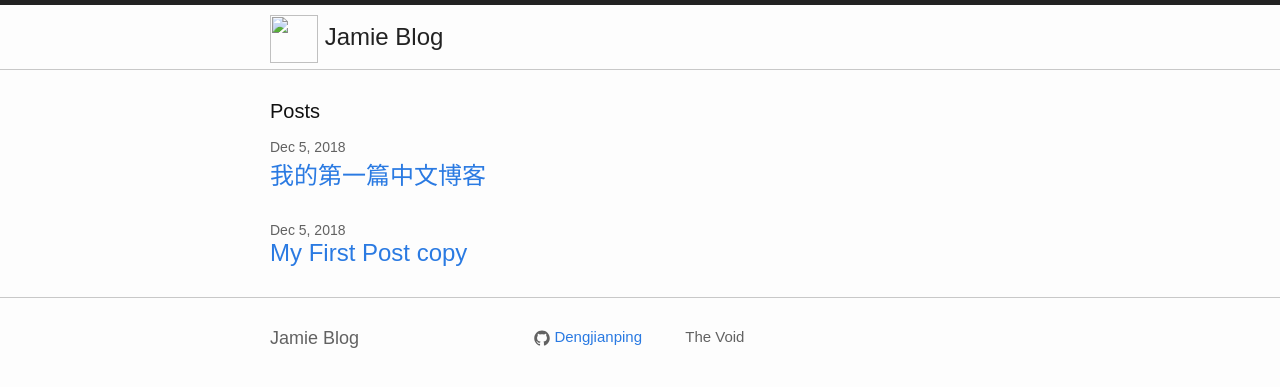
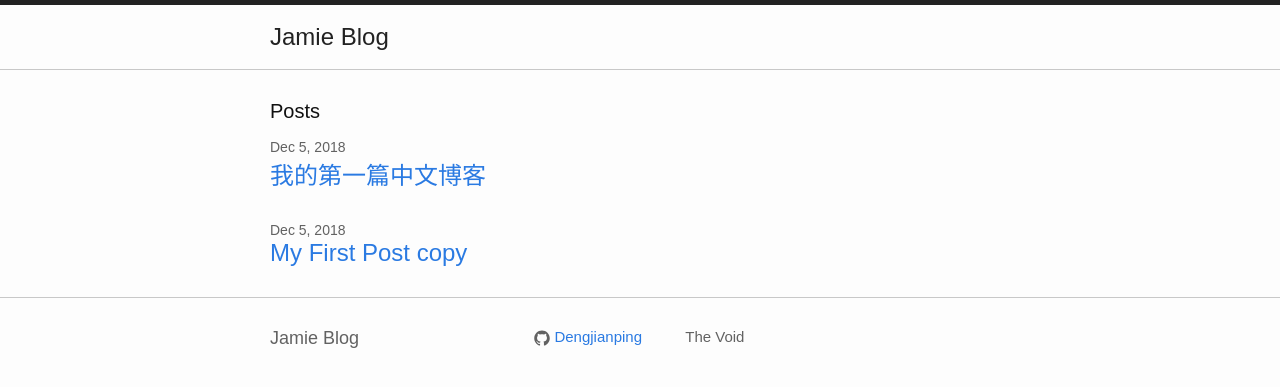
Before and after one commit to Dengjianping/Dengjianping.github.io, a Jekyll site: the page built from index.html, in a window 1280 px wide. Shown: the top 387 px of the page. Built offline with Jekyll 4.4.1, drawn with Linux system fonts in a browser that asks for light colours.

Commit message:
remove logo

```diff
--- a/_includes/header.html
+++ b/_includes/header.html
@@ -2,7 +2,7 @@
 
   <div class="wrapper">
 
-    <a class="site-title" href="{{ site.baseurl }}/"><img id="site-logo" src="{{ site.logo }}"/> {{ site.title }}</a>
+    <a class="site-title" href="{{ site.baseurl }}/">{{ site.title }}</a>
 
     <!--<nav class="site-nav">
       <a href="#" class="menu-icon">
```
